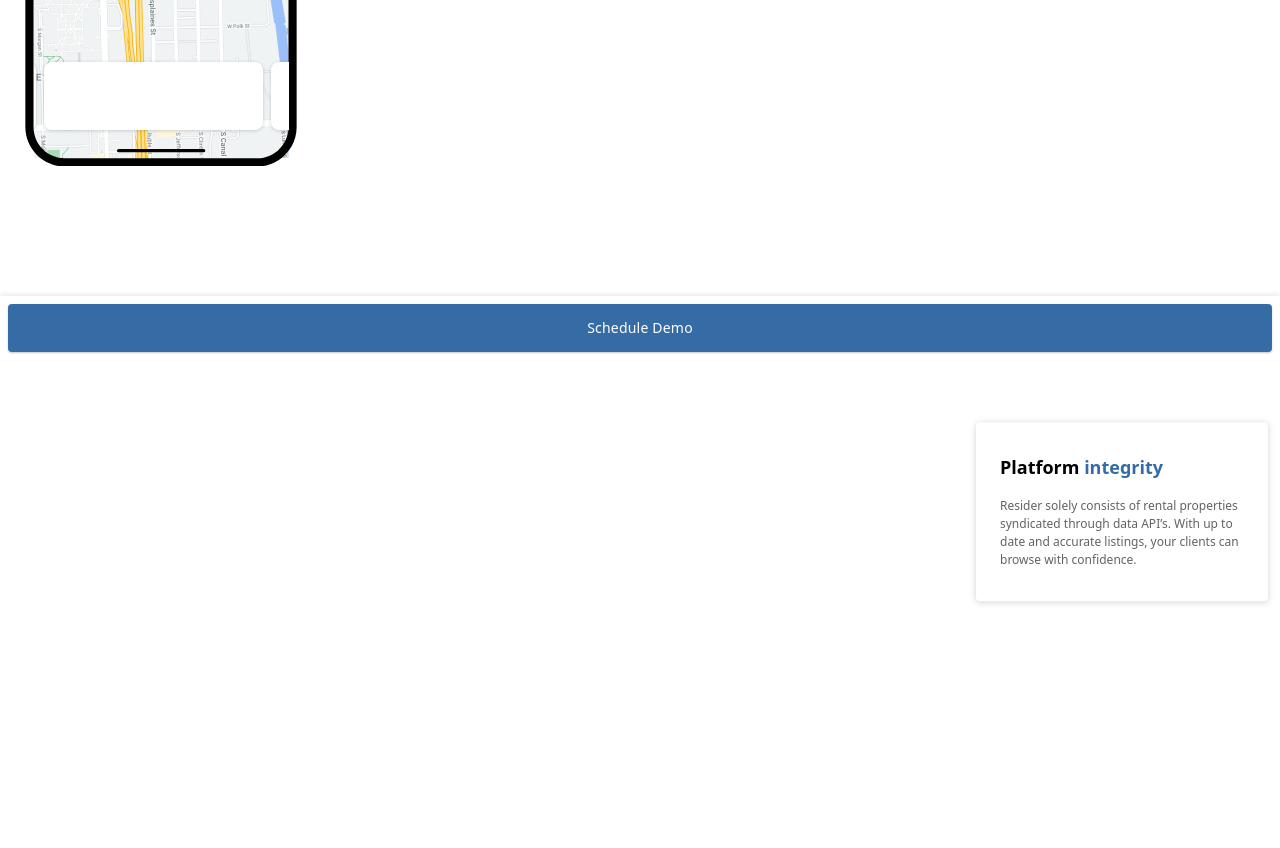
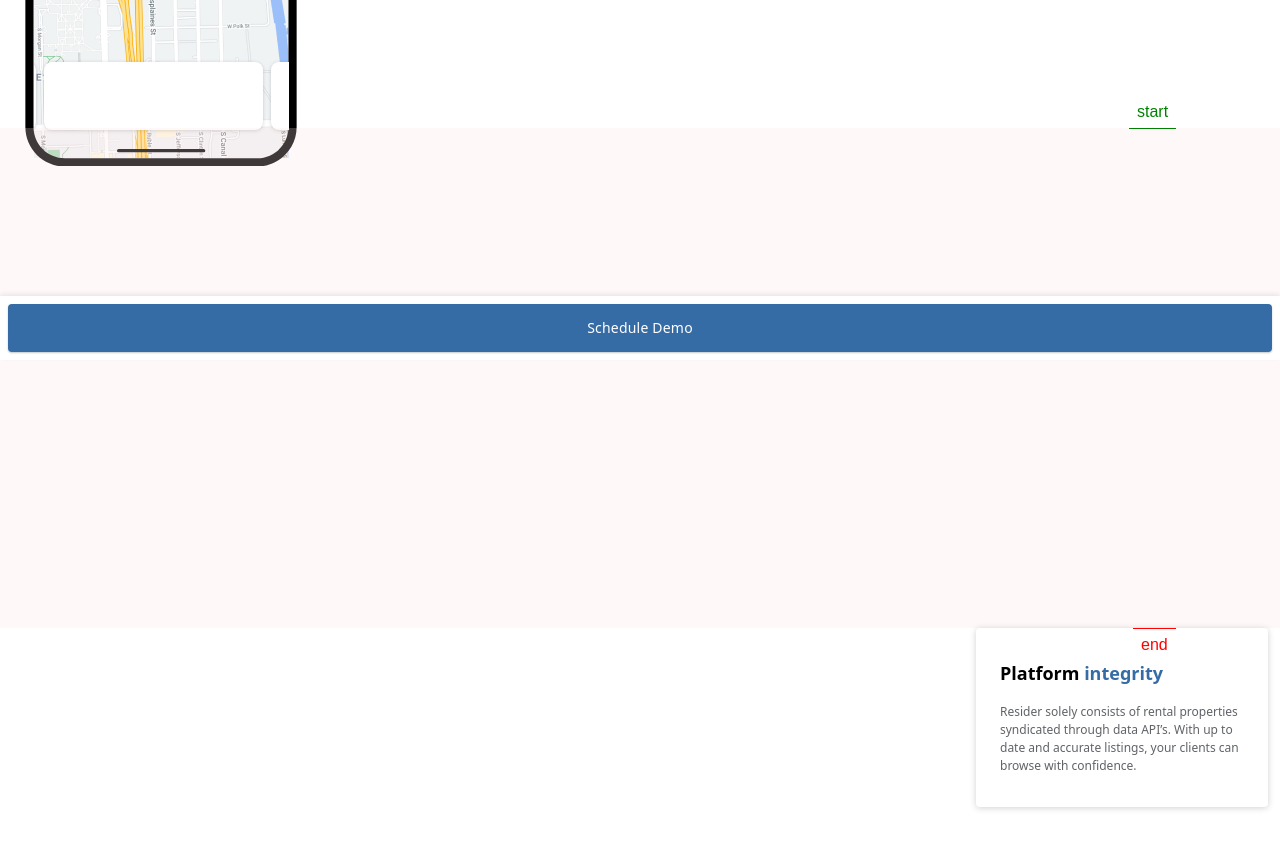
Before and after one commit to mcgrealife/landing-property, a Next.js app: page / in a window 1280 px wide. Shown: the part 440-1288 px from the top of the page. Built offline with nearby package versions, Linux system fonts and the light colour scheme.

Commit message:
wow, I feel very in-control of this now! scrollTrigger ftw.

```diff
--- a/pages/index.js
+++ b/pages/index.js
@@ -11,10 +11,14 @@ export default function Home() {
 
   gsap.registerPlugin(ScrollTrigger)
 
+  function scheduleDemoClick() {
+    return alert('💰 $50 showing, $500 max. 50% per lease. 💰 ')
+  }
+
 
   const cards = useRef()
   const scheduleTour = useRef()
-  const frameContainer = useRef()
+  const trigger = useRef()
   const floatingText1 = useRef()
 
 
@@ -34,11 +38,13 @@ export default function Home() {
   useEffect(() => {
     tl.current = gsap.timeline({
       scrollTrigger: {
-        trigger: frameContainer.current,
-        end: "+=7000",
+        trigger: trigger.current,
+        start: 'top 30%', // https://greensock.com/docs/v3/Plugins/ScrollTrigger/
+        // end: "+=8000",
         // pin: true,
-        scrub: 1,
+        // scrub: 1,
         // anticipatePin: 1,
+        markers: true
       }, paused: true
     })
       // .to(cards.current, {
@@ -49,7 +55,7 @@ export default function Home() {
 
       // })
       .to(floatingText1.current, {
-        y: -1000,
+        // y: -1,
         onStart: () => {
           gsap.to(cards.current, {
             x: -460,
@@ -80,7 +86,7 @@ export default function Home() {
 
 
 
-      <div ref={frameContainer} className='grid grid-cols-[9.5px_255px_9.5px] grid-rows-[8px_552.2px_8.1px] ml-[24px] sticky h-auto font-[gilroy] items-start overflow-auto top-[38px]'>
+      <div className='grid grid-cols-[9.5px_255px_9.5px] grid-rows-[8px_552.2px_8.1px] ml-[24px] sticky h-auto font-[gilroy] items-start overflow-auto top-[38px]'>
 
 
         <div className='row-start-2 col-start-2 z-4 place-self-center'>
@@ -136,17 +142,21 @@ export default function Home() {
         />
       </div>
 
-      <div className='h-[500px]' />
+      <div ref={trigger} className='h-[500px] bg-red-100 opacity-25' />
 
-      <div ref={floatingText1} className='grid bg-white  rounded shadow-[0_1px_6px_rgba(60,64,67,0.24)] h-fit w-fit self-end mr-[12px]'>
+      <div ref={floatingText1} className='grid bg-white  rounded shadow-[0_1px_6px_rgba(60,64,67,0.24)] h-fit w-fit self-end mr-[12px] z-10'>
         <div className='py-[32px] px-[24px] flex flex-col gap-[16px] rounded-[12px]'>
           <h1 className='font-bold text-[18px]'>Platform <span className='text-resider-blue-primary '>integrity</span></h1>
           <p className='text-[12px] font-medium max-w-[244px] text-resider-text-p'>Resider solely consists of rental properties syndicated through data API’s. With up to date and accurate listings, your clients can browse with confidence.</p>
         </div>
       </div>
+
+      <div className='h-[1000px]' />
       <div ref={scheduleTour} className='bg-white shadow-[0_-2px_4px_rgba(60,64,67,0.1)]  p-[8px] w-full grid sticky bottom-0 z-20'>
-        <button className='bg-resider-blue-primary  rounded text-white p-2 shadow-[0_1px_2px_rgba(60,64,67,0.3)] align-center font-[500] text-[14px] leading-[18px] tracking-[0.2px] px-[32px] py-[15px]'>Schedule Demo</button>
+        <button className='bg-resider-blue-primary  rounded text-white p-2 shadow-[0_1px_2px_rgba(60,64,67,0.3)] align-center font-[500] text-[14px] leading-[18px] tracking-[0.2px] px-[32px] py-[15px]' onClick={scheduleDemoClick}>Schedule Demo</button>
       </div>
+
+
     </div>
 
   )
```
